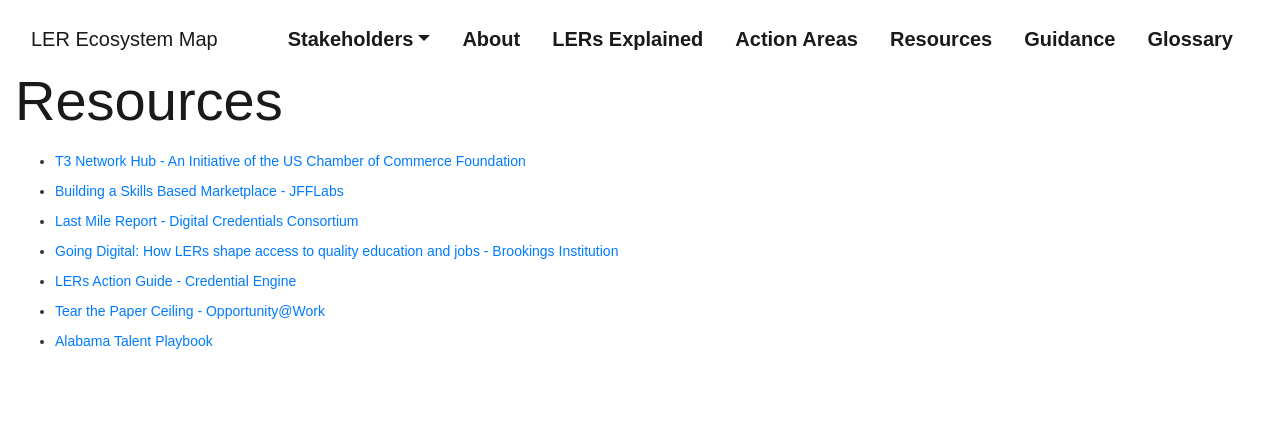
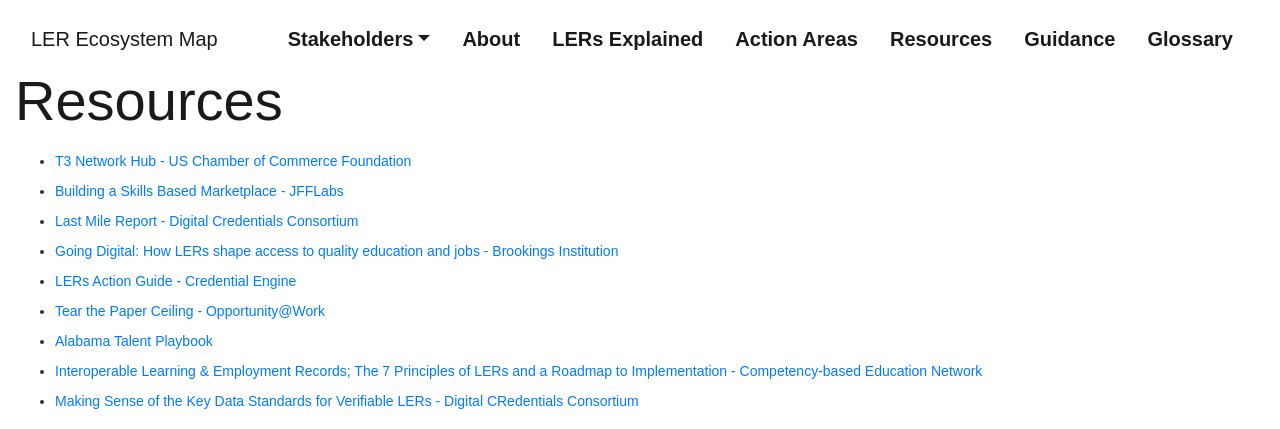
Before and after one commit to gwalsh311/ler-ecosystem-map-v2, a Jekyll site: the page built from resources.md, in a window 1280 px wide and 900 px high, cut to the strip 0-429 px from the top of the window. Built offline with Jekyll 4.4.1, drawn with Linux system fonts in a browser that asks for light colours; some of the changed lines change nothing that is shown.

Commit message:
Updated terms

```diff
--- a/_data/glossary-list.yml
+++ b/_data/glossary-list.yml
@@ -1,7 +1,33 @@
 #list of shared glossary terms
 
 terms:
-  - term: Holder
-    definition: A role an entity might perform by possessing one or more verifiable credentials and generating presentations from them. A holder is usually, but not always, a subject of the verifiable credentials they are holding. Holders store their credentials in credential repositories.  (W3C def)
-  - term: Issuing/Issuer
-    definition: A role an entity can perform by asserting claims about one or more subjects, creating a verifiable credential from these claims, and transmitting the verifiable credential to a holder. (W3C def)
+  - term: Assertion
+    definition: A statement in a credential about a person's achievement.
+  - term: Competency Framework
+    definition: An instance of a logically related set of competencies, knowledge, skills, abilities, or other attributes (KSAOs). When they are stored in accessible formats, they can be easily used across systems.
+  - term: Comprehensive Learner Record (CLR)
+    definition: CLR is 1) a standard format for issuing multiple achievements as a single credential. The CLR standard version 2.0 can contain Open Badges (version 3.0) and other credentials including transcripts. 2) A credential issued in this format. Some wallets can now store CLRs in them.
+  - term: Credential
+    definition: We use the World Wide Web Consortium's broad definition of credential to mean anything that proves something about a person, i.e. qualification, competency, or clearance. This includes someone's identity, license, diploma, work eligibility, badge, certification, etc.
+  - term: Digital Wallet
+    definition: A digital credential wallet is software that helps individuals store, manage, and share their educational, work, and other credentials. Digital wallets should be interoperable, meaning individuals can easily import and export their standards-compliant credentials without losing information.It operates in a similar way to a physical wallet that holds money, important documents, and identification.
+  - term: Evidence
+    definition: Any links, multimedia, work samples, assessment results, or other documentation provided with a credential that supports its credibility and value.
+  - term: Interoperability
+    definition: The ability of different devices, software, or systems to successfully talk to each other. Interoperability is a characteristic of a product or system to work with other products or systems.
+  - term: Issuer
+    definition: An organization or person who creates a credential.
+  - term: Learning and Employment Record (LER)
+    definition: LER is a category that describes a record or collection of records relevant to education, hiring, and advancement. The current best practice for LERs for the purpose of skills-based hiring and advancement is for LERs to meet a set of criteria that supports their usefulness for representing a person's qualifications interoperably (across different organizations systems, including HR systems, education systems, and online profiles). Yet, this list of criteria is still aspirational. Issuing credentials as the latest versions of CLR, Open Badge, or W3C Verifiable Credential is a great step towards meeting these criteria. These credentials can be stored in digital wallets and easily moved between them.
+  - term: Micro-credential
+    definition: While there is little agreement on the definition of a microcredential, AACRAO suggests&#x3b; A microcredential is generally a subset of learning achievements or outcomes that is less than a full degree or certificate. Ideally they are stackable and demonstrate earning criteria" (AACRAO, 2022).
+  - term: Open Data Standard
+    definition: Open data standards are agreements that establish a consistent way to create, use, and share data… Ideally, open standards are free/low-cost, consistent, create portable data, are openly-governed, interoperable, useful, and structured. Open data standards are just the [data] formats being made available, not the data itself" (Learning Economy Foundation, 2022).
+  - term: Open Data Standard
+    definition: Digital badges which are awarded using the Open Badge standard.
+  - term: Verification
+    definition: Often appears as a green checkmark on a credential that ensures no fraud has occurred since it was issued and that the credential belongs to whoever is sharing it. This checkmark appears upon loading the credential or on demand to represent that the software has just checked the credential's real-time integrity. It is not a representation of the quality of the credential's contents.
+  - term: Verifiable Credential
+    definition: 1) A credential that can be verified using the definition of verification above. 2) The name of the data standard from the World Wide Web Consortium that guarantees a credential is tamper evident, interoperable, and provides multiple options for disclosing all or selective parts of the credential contents, at the discretion of the credential holder. The CLR 2.0 and Open Badge 3.0 are compatible with this standard and more compatible standards are coming soon.
+  - term: Verifier
+    definition: Typically an employer or other organization which wants to check that a credential is real.
--- a/_data/resources-list.yml
+++ b/_data/resources-list.yml
@@ -3,23 +3,38 @@
 
 resources:
   - title: T3 Network Hub
-    author: An Initiative of the US Chamber of Commerce Foundation
+    author: US Chamber of Commerce Foundation
+    description:
     url: http://t3networkhub.org/
   - title: Building a Skills Based Marketplace
     author: JFFLabs
+    description:
     url: https://info.jff.org/hubfs/Digital%20Wallet%20Market%20Scan/Market-Scan-Digital-Wallet-040122-vF.pdf
   - title: Last Mile Report
     author: Digital Credentials Consortium
+    description:
     url: https://digitalcredentials.mit.edu/docs/Credentials-to-Employment-The-Last-Mile.pdf
   - title: Going Digital&colon; How LERs shape access to quality education and jobs
     author: Brookings Institution
+    description:
     url: https://www.brookings.edu/research/going-digital-how-learning-and-employment-records-shape-access-to-quality-education-and-jobs/
   - title: LERs Action Guide
     author: Credential Engine
+    description:
     url: https://credentialengine.org/wp-content/uploads/2022/12/Formatted-External-Review-of-Credential-Engine-Learning-and-Employment-Records-Action-Guide-1-1.pdf
   - title: Tear the Paper Ceiling
     author: Opportunity@Work
+    description:
     url: https://www.tearthepaperceiling.org/
   - title: Alabama Talent Playbook
     author:
+    description:
     url: https://www.talentplaybook.org/
+  - title: Interoperable Learning & Employment Records&#x3b; The 7 Principles of LERs and a Roadmap to Implementation
+    author: Competency-based Education Network
+    description:
+    url: https://www.c-ben.org/wp-content/uploads/2024/03/CBEN-24-008-Interoperable-Learning-4.pdf
+  - title: Making Sense of the Key Data Standards for Verifiable LERs
+    author: Digital CRedentials Consortium
+    description: Short white paper introducing verifiable LERs, standards, and vocabularies.
+    url: https://digitalcredentials.mit.edu/docs/DCC-Making-Sense-of-Key-Data-Standards-for-Verifiable-LERs.pdf
--- a/glossary.md
+++ b/glossary.md
@@ -6,6 +6,8 @@
 <div class="container-fluid">
 
 	<h2 class="sub-heading imagine">Glossary</h2>
+
+	<p>These terms reference the draft glossary at the T3 Innovation Network Learning & Employment Record Guide.</p>
 
 	{% for item in site.data.glossary-list.terms %}
 
```
